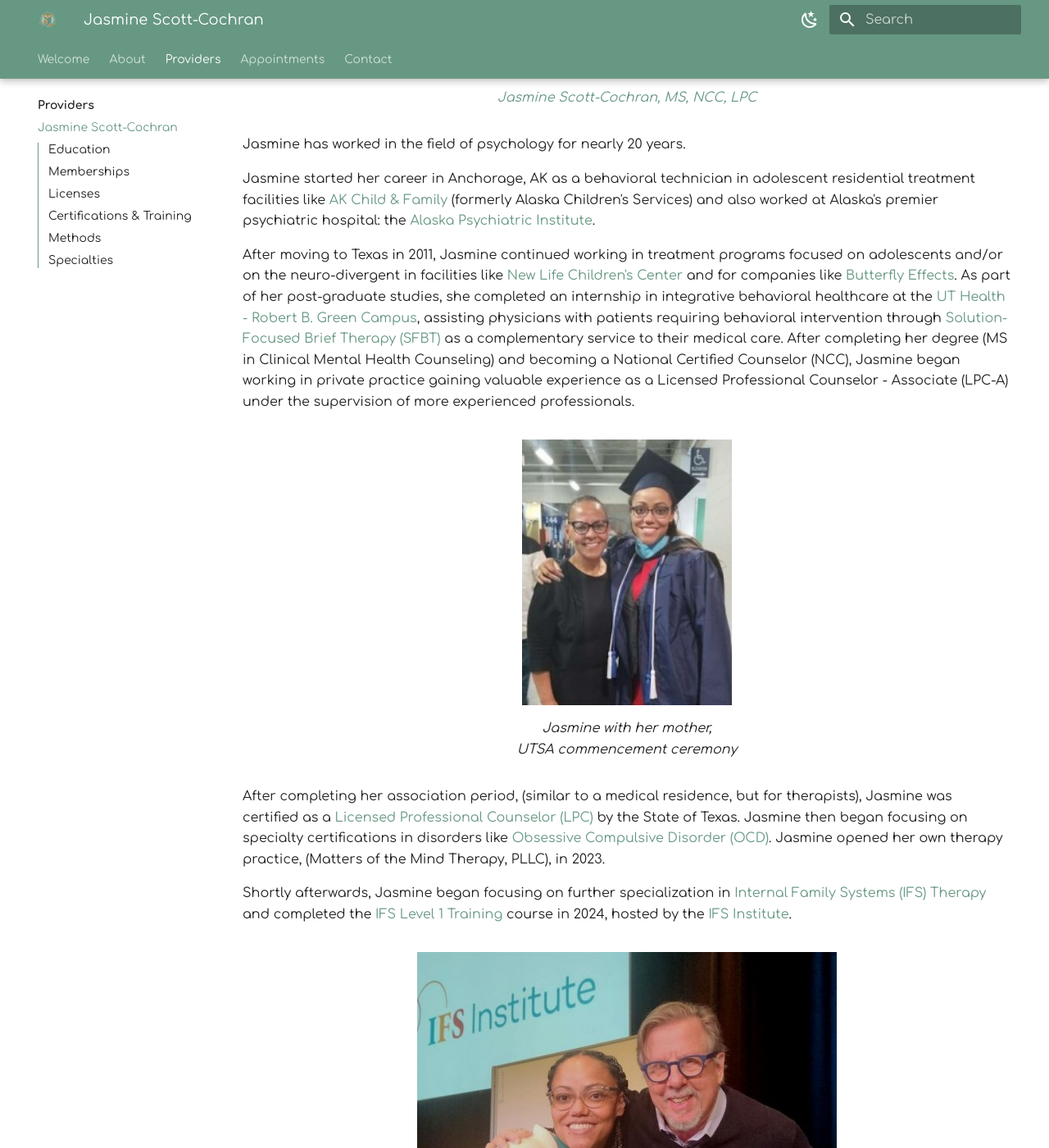
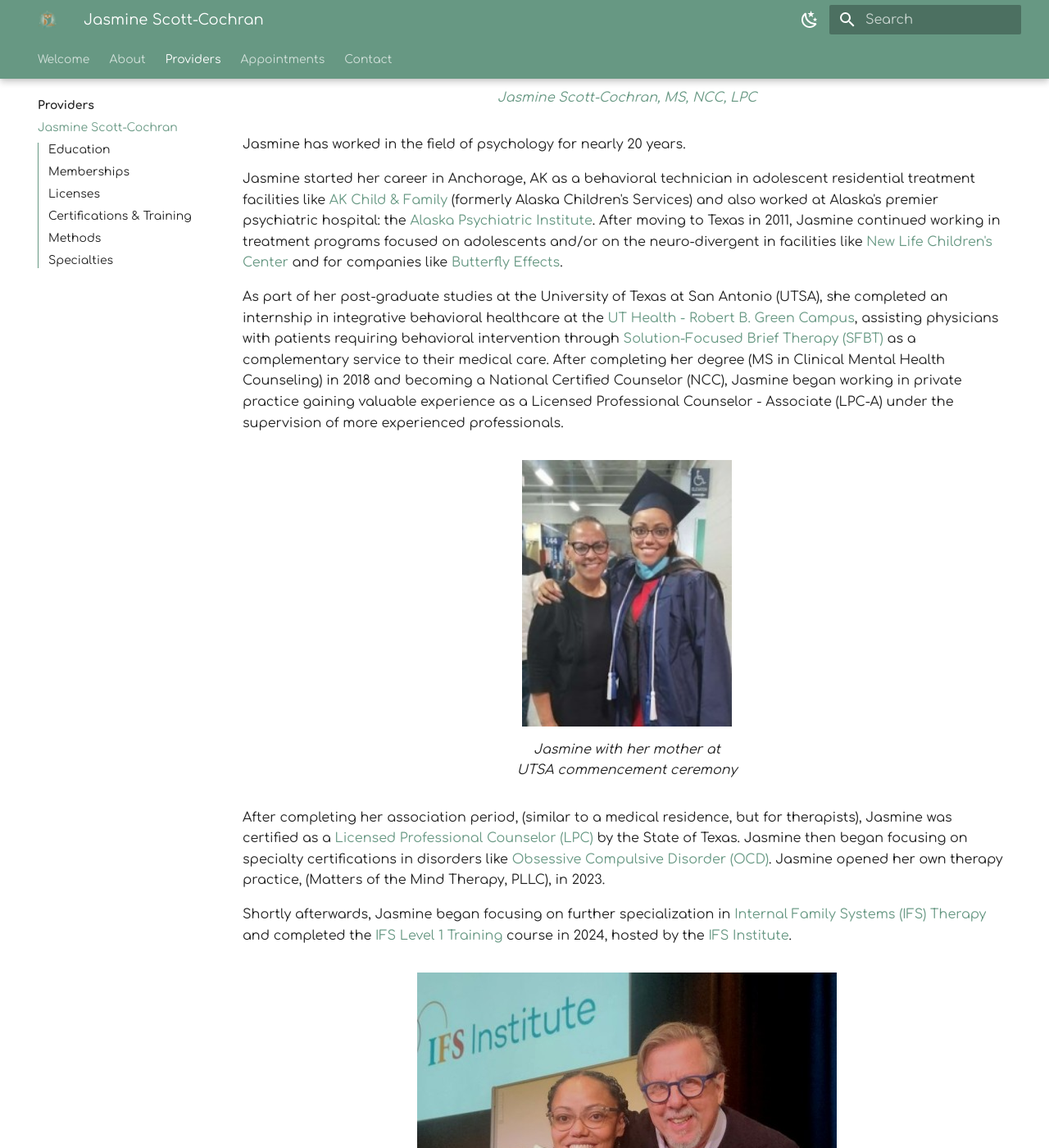
Before and after one commit to motm-therapy/website, an MkDocs documentation site: the page built from docs/providers/jasmine.md, in a window 1280 px wide and 1400 px high, scrolled down 635 px. Shown: the whole window at 82% size. Built offline with MkDocs 1.6.1 and Material for MkDocs 9.7.7, drawn with Linux system fonts in a browser that asks for light colours; plug-ins that fetch from the network failed and are left out.

Commit message:
fix: Update formatting

```diff
--- a/docs/providers/jasmine.md
+++ b/docs/providers/jasmine.md
@@ -13,14 +13,14 @@ description: This page provides a biography and qualifications for Jasmine Scott
 
 Jasmine has worked in the field of psychology for nearly 20 years.
 
-Jasmine started her career in Anchorage, AK as a behavioral technician in adolescent residential treatment facilities like [AK Child & Family](https://www.akchild.org/) (formerly Alaska Children's Services) and also worked at Alaska's premier psychiatric hospital: the [Alaska Psychiatric Institute](https://dfcs.alaska.gov/api/Pages/default.aspx).
+Jasmine started her career in Anchorage, AK as a behavioral technician in adolescent residential treatment facilities like [AK Child & Family](https://www.akchild.org/) (formerly Alaska Children's Services) and also worked at Alaska's premier psychiatric hospital: the [Alaska Psychiatric Institute](https://dfcs.alaska.gov/api/Pages/default.aspx). After moving to Texas in 2011, Jasmine continued working in treatment programs focused on adolescents and/or on the neuro-divergent in facilities like [New Life Children's Center](https://upbring.org/new-life-childrens-center/) and for companies like [Butterfly Effects](https://butterflyeffects.com/).
 
-After moving to Texas in 2011, Jasmine continued working in treatment programs focused on adolescents and/or on the neuro-divergent in facilities like [New Life Children's Center](https://upbring.org/new-life-childrens-center/) and for companies like [Butterfly Effects](https://butterflyeffects.com/). As part of her post-graduate studies, she completed an internship in integrative behavioral healthcare at the [UT Health - Robert B. Green Campus](https://www.uthscsa.edu/patient-care/physicians/location/Robert-B-Green-Campus-Downtown), assisting physicians with patients requiring behavioral intervention through [Solution-Focused Brief Therapy (SFBT)](https://www.psychologytoday.com/us/therapy-types/solution-focused-brief-therapy) as a complementary service to their medical care. After completing her degree (MS in Clinical Mental Health Counseling) and becoming a National Certified Counselor (NCC), Jasmine began working in private practice gaining valuable experience as a Licensed Professional Counselor - Associate (LPC-A) under the supervision of more experienced professionals.
+As part of her post-graduate studies at the University of Texas at San Antonio (UTSA), she completed an internship in integrative behavioral healthcare at the [UT Health - Robert B. Green Campus](https://www.uthscsa.edu/patient-care/physicians/location/Robert-B-Green-Campus-Downtown), assisting physicians with patients requiring behavioral intervention through [Solution-Focused Brief Therapy (SFBT)](https://www.psychologytoday.com/us/therapy-types/solution-focused-brief-therapy) as a complementary service to their medical care. After completing her degree (MS in Clinical Mental Health Counseling) in 2018 and becoming a National Certified Counselor (NCC), Jasmine began working in private practice gaining valuable experience as a Licensed Professional Counselor - Associate (LPC-A) under the supervision of more experienced professionals.
 
 <figure markdown>
 ![Jasmine with her mother at UTSA commencement ceremony](assets/jasmine-graduation.jpg){ height="323" width="256" style="display:block;margin-left:auto;margin-right:auto;" }
   <figcaption markdown>
-  Jasmine with her mother,<br>UTSA commencement ceremony
+  Jasmine with her mother at<br>UTSA commencement ceremony
   </figcaption>
 </figure>
 
```
